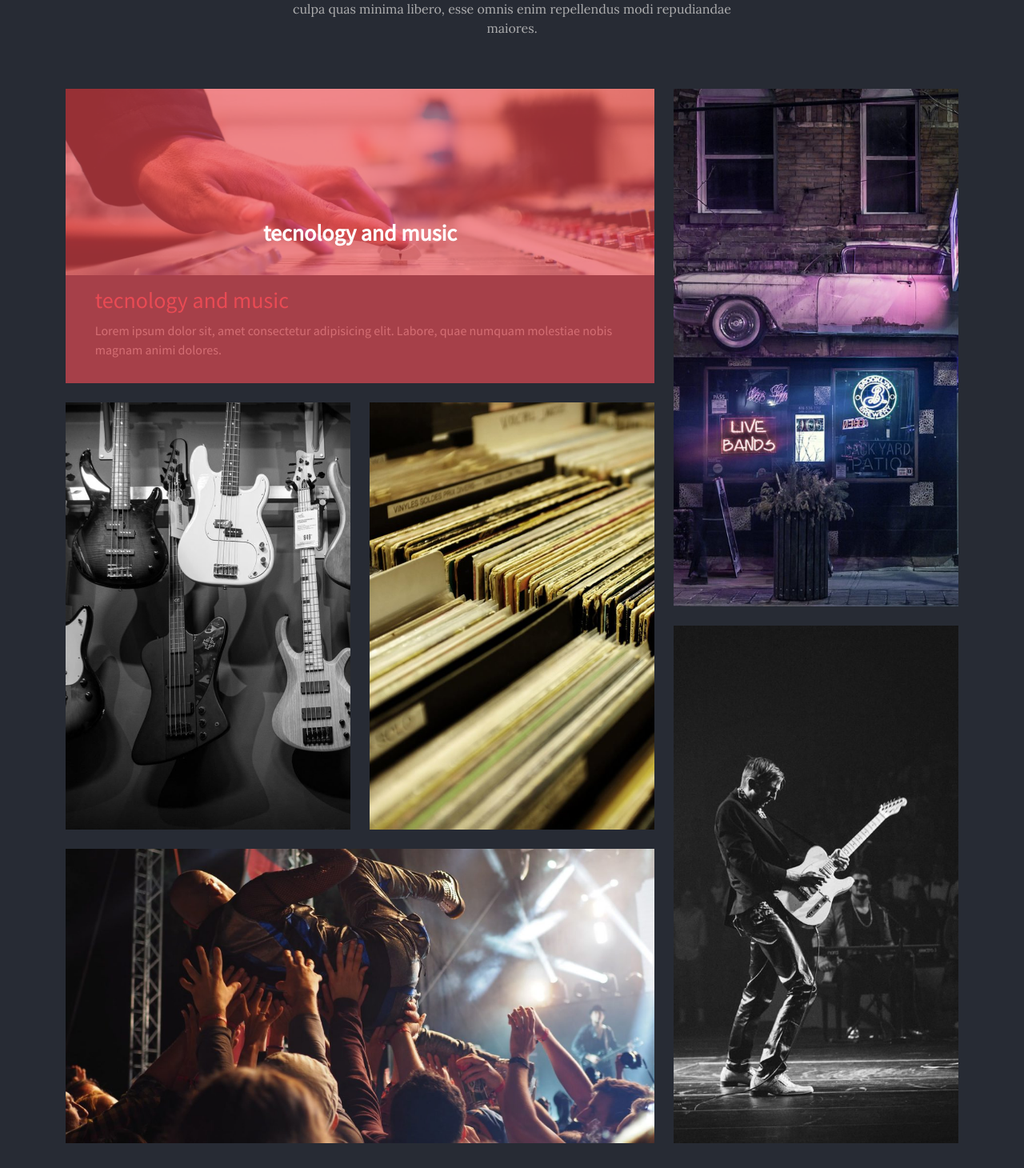
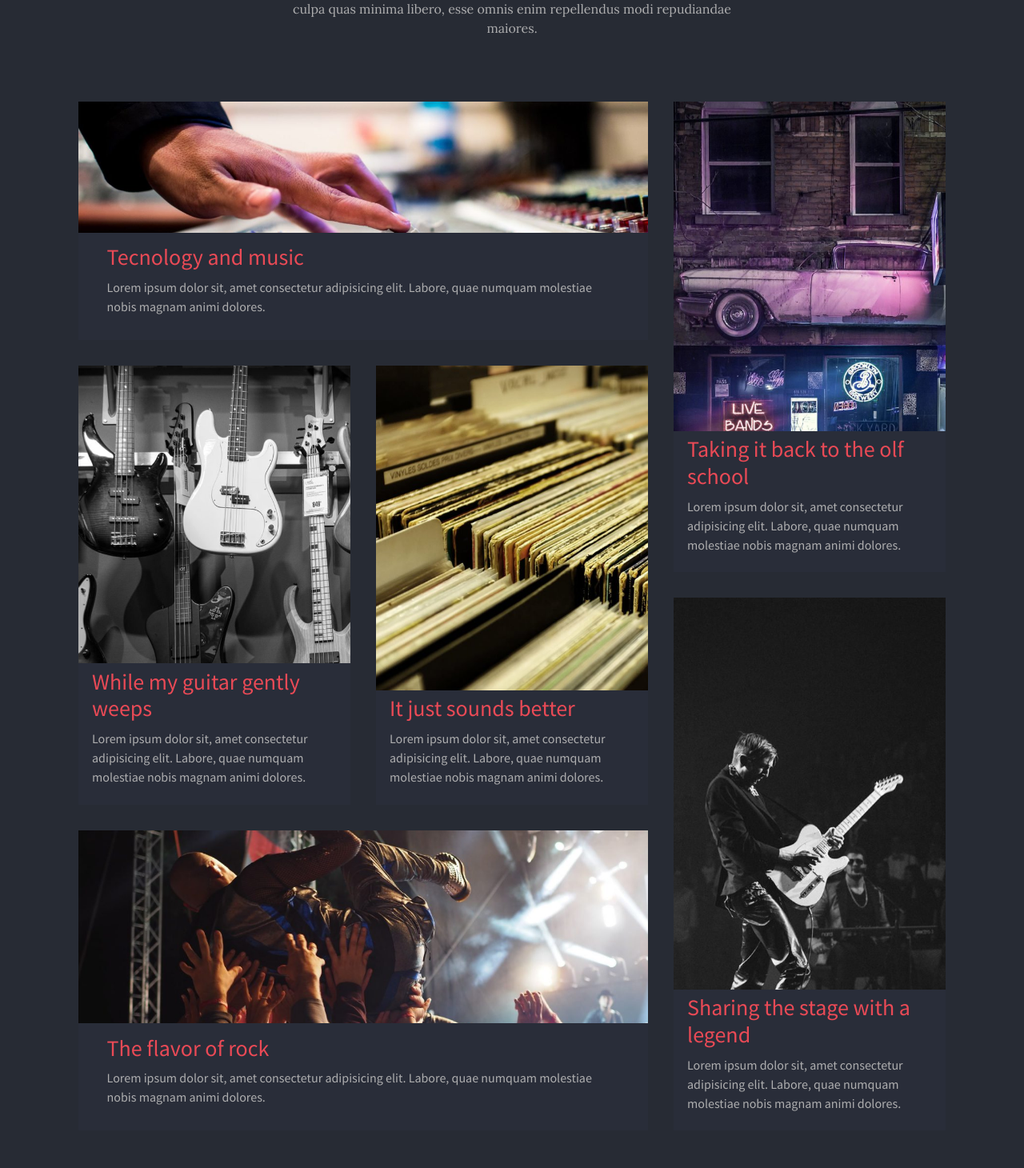
Before and after one commit to Luz42/proj-html-vuejs, a Vue app: page / in a window 1280 px wide. Shown: the part 1110-2570 px from the top of the page at 80% size. Built offline with nearby package versions, Linux system fonts and the light colour scheme.

Commit message:
REFACTORY rivisto il layout delle card
creato un CardContainerComponent e inizializzato il layout delle card

creato CardComponent per la visualizzazione delle singole card

richiamati i dati per la visualizzazione delle card da data.js

ricreato il layout dinamicamente e ridotto molto il codice

```diff
--- a/src/App.vue
+++ b/src/App.vue
@@ -1,7 +1,7 @@
 <template>
   <div id="app">
     <HeaderComponent/>
-    <MainComponent/>
+    <MainComponent :cards="cards"/>
     <FooterComponent/>
   </div>
 </template>
@@ -10,9 +10,14 @@
 import HeaderComponent from './components/HeaderComponent.vue';
 import MainComponent from './components/MainComponent.vue';
 import FooterComponent from './components/FooterComponent.vue';
+import { cardsArray } from './assets/images/data.js'
+
 
 export default {
   name: 'App',
+  data(){return{
+    cards: [...cardsArray]
+    }},
   components: {
     HeaderComponent,
     MainComponent,
--- /dev/null
+++ b/src/assets/images/data.js
@@ -0,0 +1,32 @@
+export const cardsArray = [
+    {
+        col: 1,
+        title: 'Tecnology and music',
+        src: '_music_techo-1200x600'
+    },
+    {
+        col: 2,
+        title: 'Taking it back to the olf school',
+        src: '-post1-600x900'
+    },
+    {
+        col: 3,
+        title: 'While my guitar gently weeps',
+        src: '-post3-600x900'
+    },
+    {
+        col: 4,
+        title: 'It just sounds better',
+        src: '-post4-600x900'
+    },
+    {
+        col: 5,
+        title: 'Sharing the stage with a legend',
+        src: '-post2-600x900'
+    },
+    {
+        col: 6,
+        title: 'The flavor of rock',
+        src: '_flavor_rock-1200x600'
+    }
+]
--- /dev/null
+++ b/src/components/CardComponent.vue
@@ -0,0 +1,67 @@
+<template>
+    <div :class="`ae-col-${card.col} p-3`">
+        <div @mouseenter="unshowDescription" @mouseleave="showDescription" class="position-relative" style="height:100%">
+
+            <img :src="require(`@/assets/images/blog${card.src}.jpg`)" alt="">
+
+            <div v-if="descriptionVisible" class="start-0 bottom-0 w-100 position-absolute">
+                <h3>{{ card.title }}</h3>
+                <p>Lorem ipsum dolor sit, amet consectetur adipisicing elit. Labore, quae numquam molestiae nobis magnam animi dolores.</p>
+            </div>
+
+            <div v-else class="position-absolute top-0 h-100 w-100 ae-flex-center-element">
+                <h5>{{ card.title }}</h5>
+            </div>
+
+        </div>
+    </div>
+</template>
+
+<script>
+export default {
+    name:'CardComponent',
+    data(){return{
+        descriptionVisible: true,
+    }},
+    props:{
+        card: Object
+    },
+    methods:{
+        unshowDescription(){
+            this.descriptionVisible = false;
+        },
+        showDescription(){
+            this.descriptionVisible = true
+        },
+    }
+}
+
+</script>
+
+<style scoped lang="scss">
+  @import '@/variables-utiles.scss';
+
+img{
+    object-fit: cover !important;
+    height: 100% !important;
+    width: 100% !important
+};
+
+.position-absolute.bottom-0{
+    background-color: $median-charade;
+    padding: 2% 5%;
+    h3{
+    color: $mandy;
+    }
+    p{
+      color: $bombay;
+    }
+  }
+  .position-absolute.h-100{
+    background-color: $design-mandy;
+    h5{
+      color: $white;
+      font-weight: bold;
+    }
+  }
+</style>
--- /dev/null
+++ b/src/components/CardContainer.vue
@@ -0,0 +1,65 @@
+<template>
+  <div id="gridContainer">
+      <CardComponent :card="card" v-for="card in cards" :key="card.col"/>
+  </div>
+</template>
+
+<script>
+import CardComponent from './CardComponent.vue'
+
+export default {
+    name:'CardContainer',
+    props:{
+      cards: Array
+    },
+    components:{
+        CardComponent
+    }
+}
+</script>
+
+<style scoped lang="scss">
+#gridContainer{
+    display: grid;
+    grid-template-columns: calc(100% / 3);
+    grid-template-rows: calc(100% / 4);
+    .ae-col-1{
+        grid-column-start: 1;
+        grid-column-end: 3;
+        grid-row-start: 1;
+        grid-row-end: 2;
+    };
+    .ae-col-2{
+        grid-column-start: 3;
+        grid-column-end: 4;
+        grid-row-start: 1;
+        grid-row-end: 3;
+    }
+    .ae-col-3{
+        grid-column-start: 1;
+        grid-column-end: 2;
+        grid-row-start: 2;
+        grid-row-end: 4;
+
+    }
+    .ae-col-4{
+        grid-column-start: 2;
+        grid-column-end: 3;
+        grid-row-start: 2;
+        grid-row-end: 4;
+
+    }
+    .ae-col-5{
+        grid-column-start: 3;
+        grid-column-end: 4;
+        grid-row-start: 3;
+        grid-row-end: 5;
+    }
+    .ae-col-6{
+        grid-column-start: 1;
+        grid-column-end: 3;
+        grid-row-start: 4;
+        grid-row-end: 5;
+    }
+}
+</style>
--- a/src/components/MainComponent.vue
+++ b/src/components/MainComponent.vue
@@ -3,20 +3,12 @@
     <section id="Band-news">
     <SectionsTitlesComponent title="latest band news"/>
     <div class="container-xl pb-5">
-      <div class="row">
+      <CardContainer :cards="cards" />
+      <!-- <div class="row">
         <div class="col-8">
           <div class="row">
             <div class="col-12 mb-4">
-              <div class="position-relative">
-                <img class="img-fluid" src="@/assets/images/blog_music_techo-1200x600.jpg" alt="">
-                <div class="start-0 bottom-0 w-100 position-absolute">
-                  <h3>tecnology and music</h3>
-                  <p>Lorem ipsum dolor sit, amet consectetur adipisicing elit. Labore, quae numquam molestiae nobis magnam animi dolores.</p>
-                </div>
-                <div class="position-absolute top-0 h-100 w-100 ae-flex-center-element">
-                  <h3>tecnology and music</h3>
-                </div>
-              </div>
+              <CardComponent/>
             </div>
             <div class="col-6">
               <img class="img-fluid" src="@/assets/images/blog-post3-600x900.jpg" alt="">
@@ -39,8 +31,12 @@
             </div>
           </div>
         </div>
-      </div>
-    </div>
+
+          </div> -->
+        </div>
+
+
+
     <ButtonComponent sectionName="latest news"/>
   </section>
   <section id="Live-dates">
@@ -63,14 +59,20 @@
 import SectionsTitlesComponent from './SectionsTitlesComponent.vue';
 import ButtonComponent from './ButtonComponent.vue';
 import DropdownComponent from './DropdownComponent.vue';
+import CardContainer from './CardContainer.vue';
+
 
 export default {
     name: "MainComponent",
+    props:{
+      cards: Array
+    },
     components: {
     SectionsTitlesComponent,
     ButtonComponent,
-    DropdownComponent
-},
+    DropdownComponent,
+    CardContainer
+    },
 
   }
 </script>
@@ -80,23 +82,7 @@ export default {
 
  main{
   background-color: $charade;
-  .position-absolute.bottom-0{
-    background-color: $median-charade;
-    padding: 2% 5%;
-    h3{
-    color: $mandy;
-    }
-    p{
-      color: $bombay;
-    }
-  }
-  .position-absolute.h-100{
-    background-color: $design-mandy;
-    h3{
-      color: $white;
-      font-weight: bold;
-    }
-  }
+
   #Live-dates .text-center{
     background-image: url('@/assets/images/home-testimonial-parallax.jpg');
     background-position-y: center;
```
Also changed, not shown: 1 other file (tests, documents, lock files or other folders).
